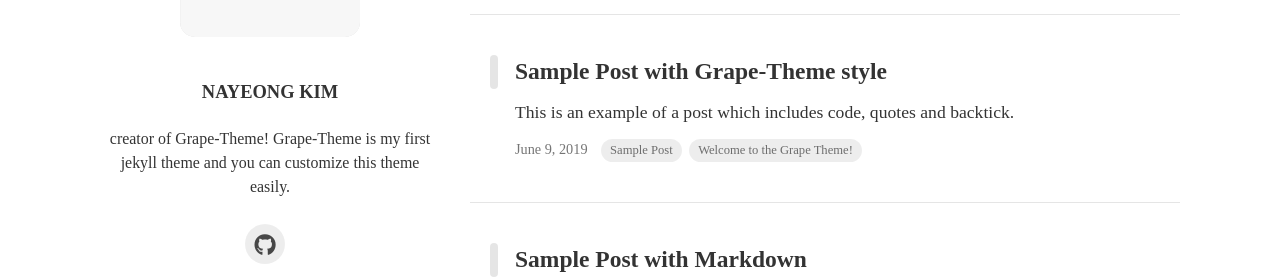
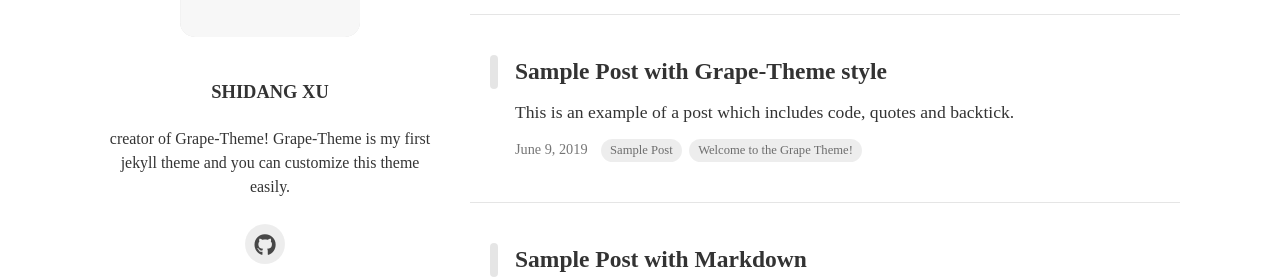
Before and after one commit to derndy/website.github.io, a Jekyll site: the page built from index.html, in a window 1280 px wide. Shown: the part 203-481 px from the top of the page. Built offline with Jekyll 4.4.1, drawn with Linux system fonts in a browser that asks for light colours; nearby versions of some CDN libraries; some web fonts are replaced; the list of posts is cut into pages by our own code.

Commit message:
update profile

```diff
--- a/_config.yml
+++ b/_config.yml
@@ -1,6 +1,6 @@
 # Site Settings
 baseurl: ""
-url : "https://naye0ng.github.io"
+url : "https://xushidang-1.github.io/.io"
 
 # Blog Settings
 theme_settings :
@@ -10,7 +10,7 @@ theme_settings :
   # Profile Settings
   profile :
     image : assets/img/smile.png
-    username : Nayeong Kim
+    username : Shidang Xu
     description : creator of Grape-Theme! Grape-Theme is my first jekyll theme and you can customize this theme easily.
     experience :
       - start : 2017-05-03
```
